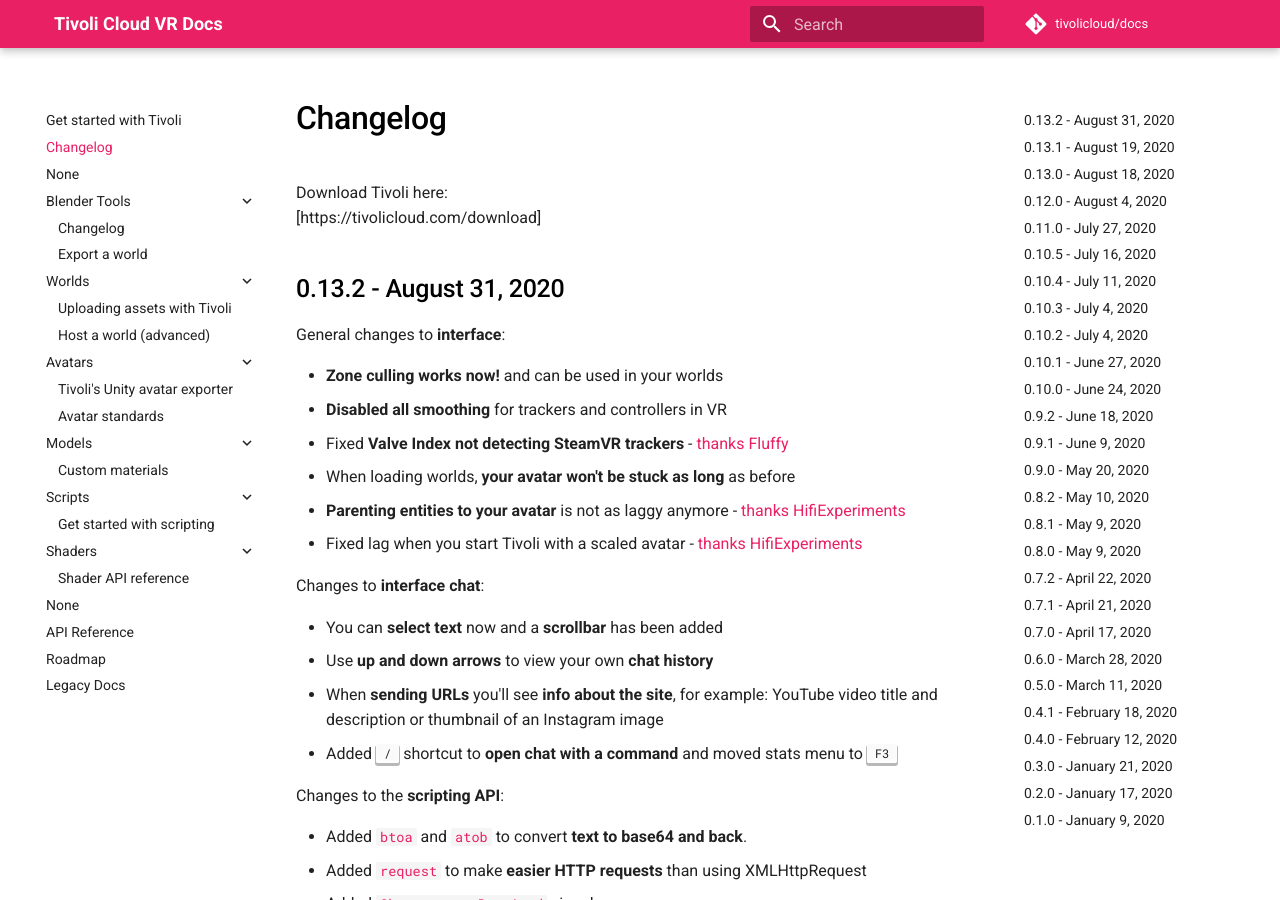
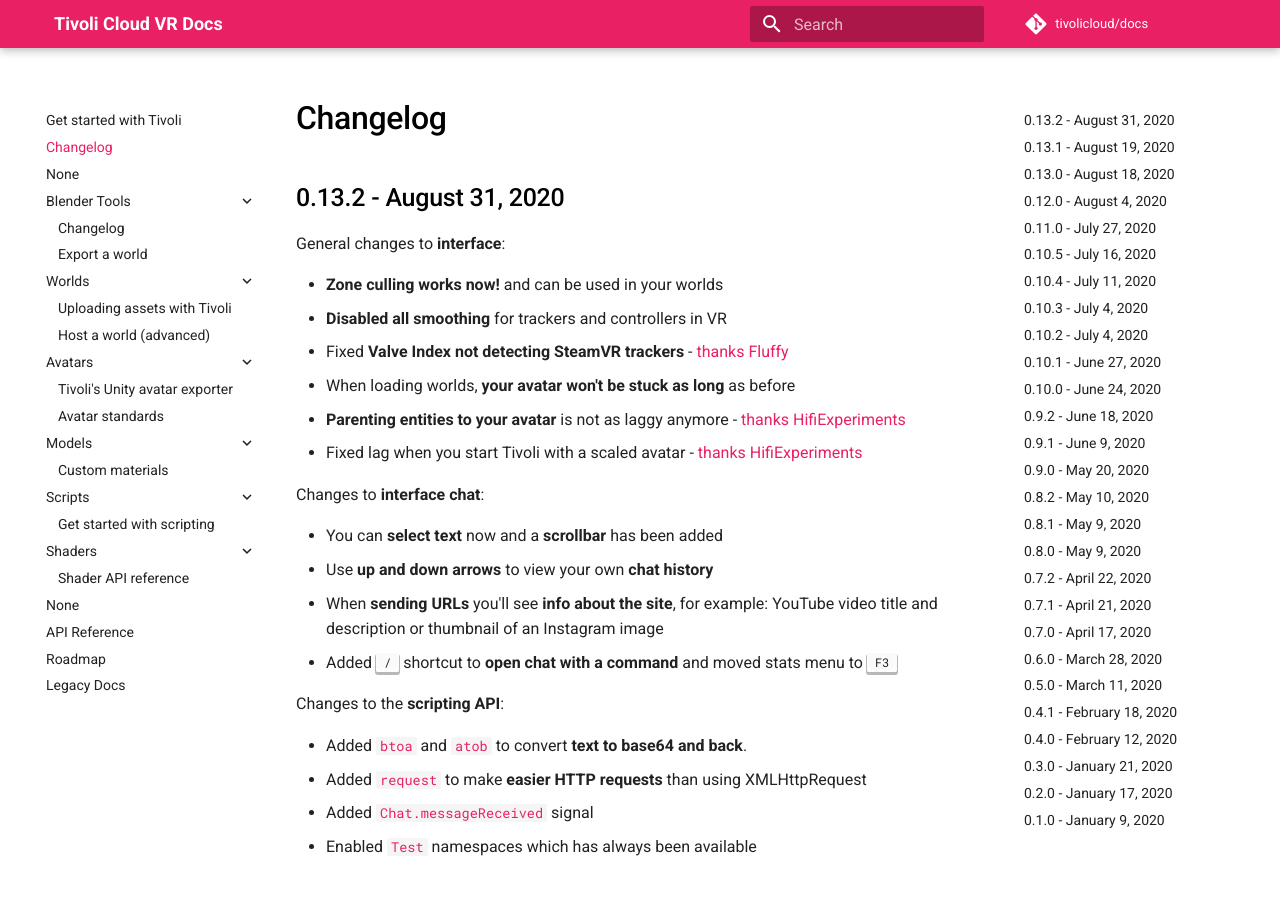
Before and after one commit to Nex-Pro/docs, an MkDocs documentation site: the page built from docs/changelog.md, in a window 1280 px wide and 900 px high. Built offline with MkDocs 1.6.1 and Material for MkDocs 9.7.7, drawn with Linux system fonts in a browser that asks for light colours.

Commit message:
Removed download Tivoli from changelog

```diff
--- a/docs/changelog.md
+++ b/docs/changelog.md
@@ -1,8 +1,4 @@
 # Changelog
-
-Download Tivoli here:
-<br>
-[https://tivolicloud.com/download]
 
 ## 0.13.2 - August 31, 2020
 
```
